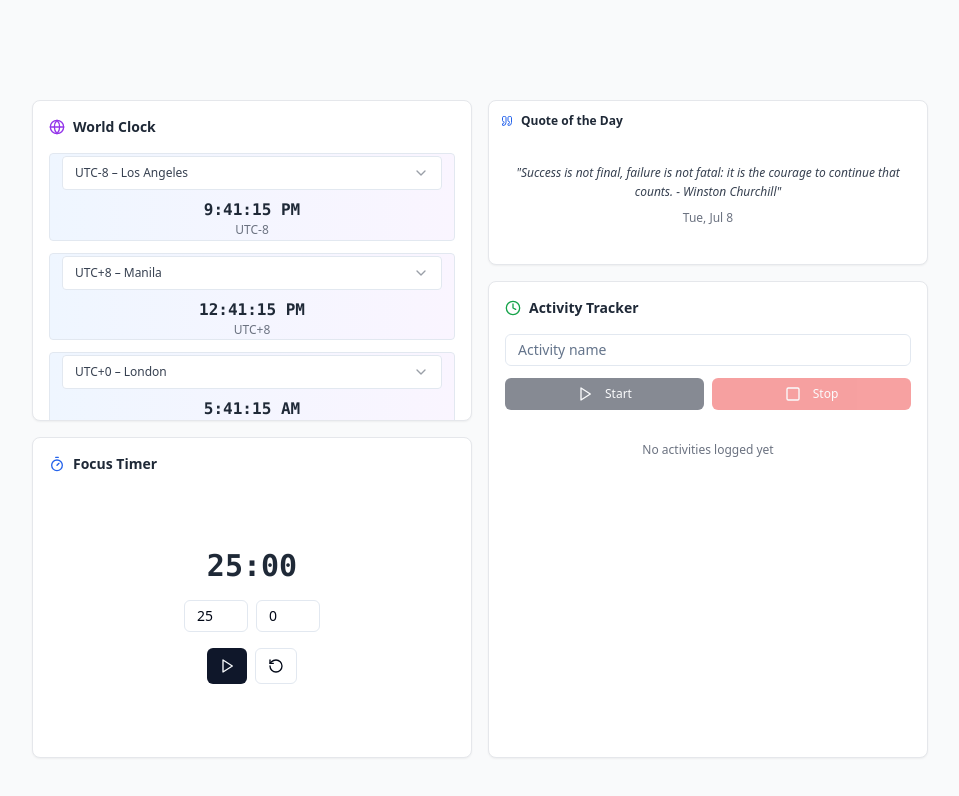
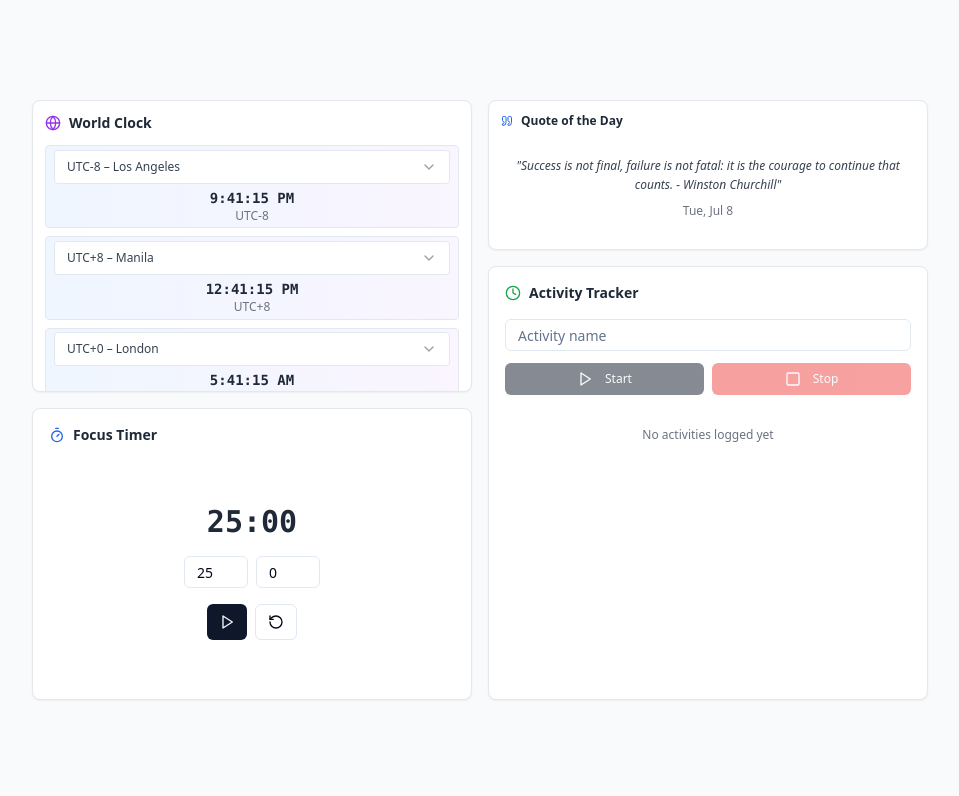
Before and after one commit to elixtcode/notion-zen-dashboard, a React (Vite) app: page / in a window 1280 px wide. Shown: the top 796 px of the page, without its empty margins (160-1119 px from the left). Built offline with nearby package versions, Linux system fonts and the light colour scheme.

Commit message:
Manual edit: src/components/WorldClock.tsx
Edited UI in Lovable

```diff
--- a/src/components/WorldClock.tsx
+++ b/src/components/WorldClock.tsx
@@ -65,13 +65,13 @@ const WorldClock = () => {
   };
 
   return (
-    <div className="p-4 h-full flex flex-col">
-      <div className="flex items-center gap-2 mb-4">
+    <div className="p-3 h-full flex flex-col">
+      <div className="flex items-center gap-2 mb-3">
         <Globe className="h-4 w-4 text-purple-600" />
         <h2 className="text-sm font-semibold text-gray-800">World Clock</h2>
       </div>
 
-      <div className="flex flex-col gap-3 h-full justify-start">
+      <div className="flex flex-col gap-2 h-full justify-start">
         {clocks.map((clock) => {
           const cityInfo = getCityInfo(clock.city);
           const time = formatTime(currentTime, clock.timezone);
@@ -79,14 +79,14 @@ const WorldClock = () => {
           return (
             <div
               key={clock.id}
-              className="bg-gradient-to-r from-blue-50 to-purple-50 rounded border p-3 flex flex-col justify-center"
-              style={{ minHeight: '80px' }}
+              className="bg-gradient-to-r from-blue-50 to-purple-50 rounded border p-2 flex flex-col justify-center"
+              style={{ minHeight: '68px' }}
             >
               <Select
                 value={clock.city}
                 onValueChange={(value) => handleCityChange(clock.id, value)}
               >
-                <SelectTrigger className="w-full mb-2 border rounded text-xs font-medium text-gray-700">
+                <SelectTrigger className="w-full mb-1 border rounded text-xs font-medium text-gray-700">
                   <SelectValue placeholder="Select city" />
                 </SelectTrigger>
                 <SelectContent>
@@ -98,7 +98,7 @@ const WorldClock = () => {
                 </SelectContent>
               </Select>
               <div className="text-center">
-                <div className="text-base font-mono font-bold text-gray-800">{time}</div>
+                <div className="text-sm font-mono font-bold text-gray-800">{time}</div>
                 <div className="text-xs text-gray-500">{cityInfo.utc}</div>
               </div>
             </div>
```
